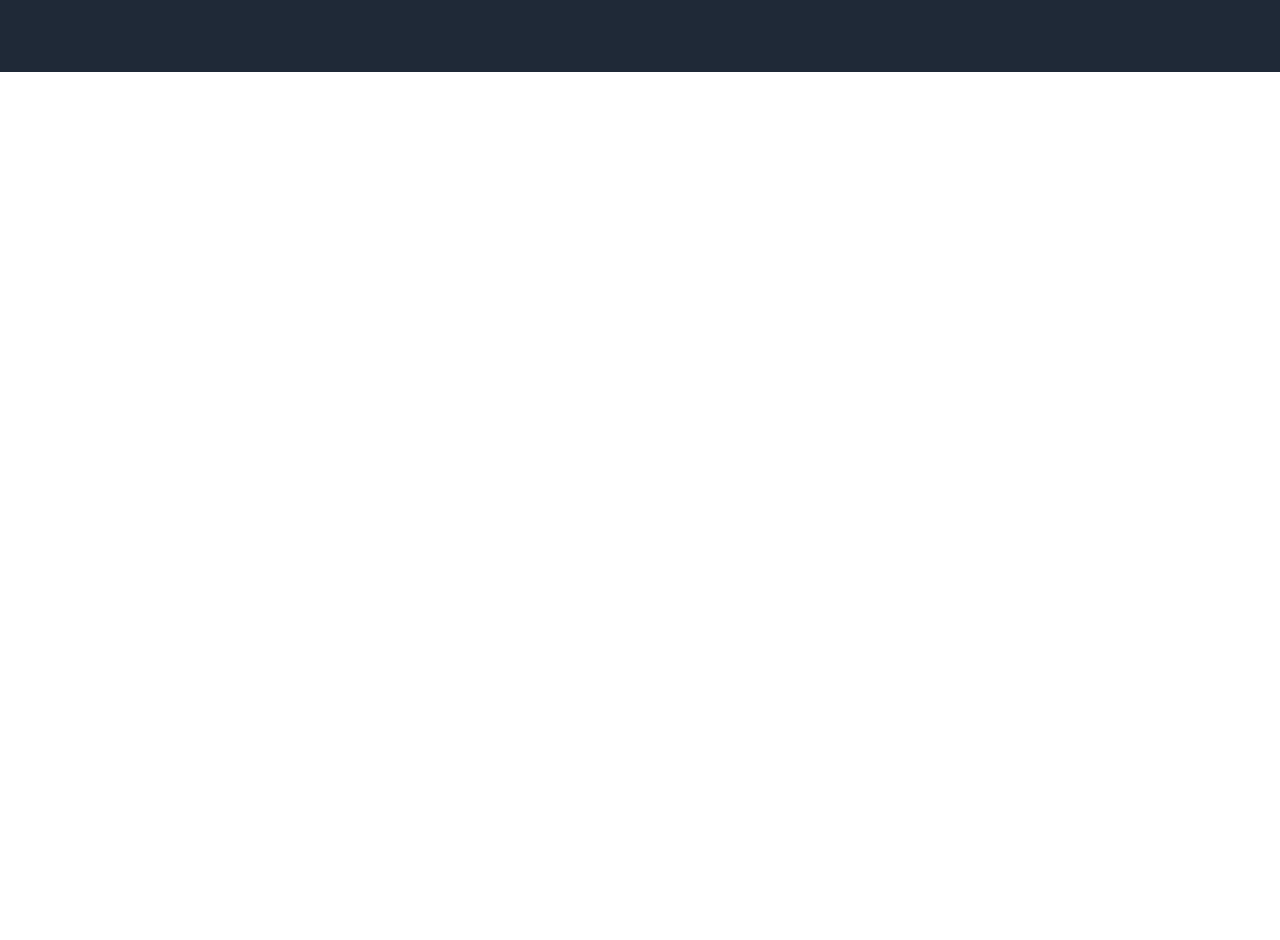
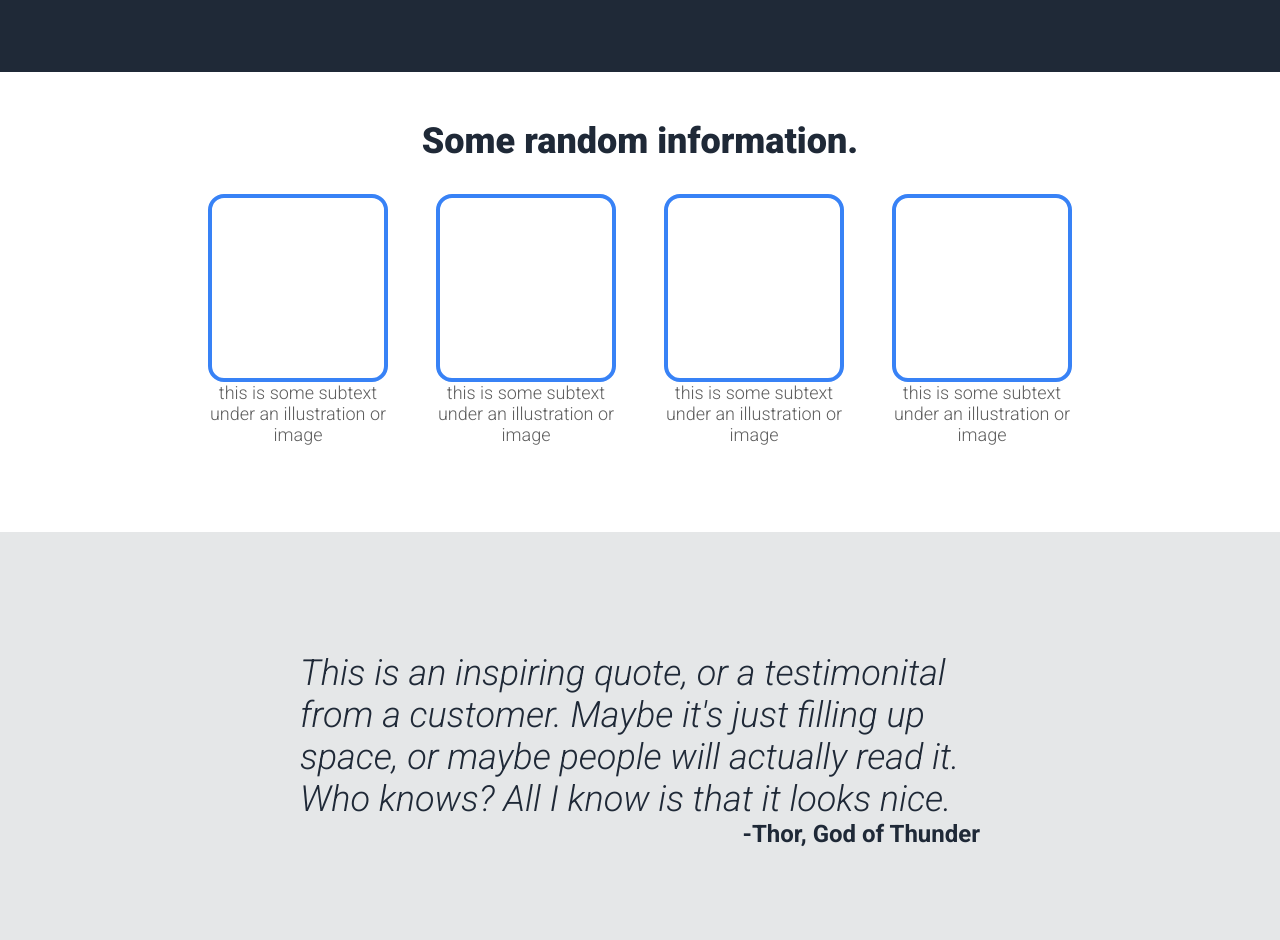
Before and after one commit to humanbowlingpin/landing-page, a plain HTML site: page index.html in a window 1280 px wide. Shown: the part 404-1344 px from the top of the page. Before the commit the page ends 800 px from the top, so only its background shows below. Drawn offline with Linux system fonts and the light colour scheme.

Commit message:
add random information page and quote

```diff
--- a/index.html
+++ b/index.html
@@ -22,7 +22,8 @@
             <div class="hero-content">
                 <div class="hero-text">
                     <div class="hero-main-text">This website is awesome</div>
-                    <div class="hero-small-text">This website has some subtext that goes here under the main title. It's a
+                    <div class="hero-small-text">This website has some subtext that goes here under the main title. It's
+                        a
                         smaller font and the color is lower contrast</div>
                     <button class="hero-signup">Sign up</button>
                 </div>
@@ -30,6 +31,31 @@
             </div>
         </div>
     </div>
+    <div class="random-info">
+        <div class="title">Some random information.</div>
+        <div class="illus-containers">
+            <div class="illus-container">
+                <div class="illus"></div>
+                <div class="subtext">this is some subtext under an illustration or image</div>
+            </div>
+            <div class="illus-container">
+                <div class="illus"></div>
+                <div class="subtext">this is some subtext under an illustration or image</div>
+            </div>
+            <div class="illus-container">
+                <div class="illus"></div>
+                <div class="subtext">this is some subtext under an illustration or image</div>
+            </div>
+            <div class="illus-container">
+                <div class="illus"></div>
+                <div class="subtext">this is some subtext under an illustration or image</div>
+            </div>
+        </div>
+    </div>
+    <div class="inspo-quote">
+        <div class="quote">This is an inspiring quote, or a testimonital from a customer. Maybe it's just filling up space, or maybe people will actually read it. Who knows? All I know is that it looks nice.</div>
+        <div class="quote-sayer">-Thor, God of Thunder</div>
+    </div>
 </body>
 
 </html>
--- a/style.css
+++ b/style.css
@@ -73,3 +73,54 @@ a, .hero-small-text {
     flex-direction: column;
     gap: 20px;
 }
+
+.random-info {
+    display: flex;
+    align-items: center;
+    flex-direction: column;
+    width: 800px;
+    height: 460px;
+    margin: 0 auto;
+    gap: 32px;
+}
+.random-info .title {
+    color: #1f2937;
+    font-size: 36px;
+    font-weight: 800;
+    margin-top: 48px;
+}
+.illus-containers {
+    display: flex;
+    gap: 48px;
+}
+.illus-container {
+    width: 180px;
+    text-align: center;
+}
+.illus {
+    border: 4px solid #3882f6;
+    border-radius: 16px;
+    height: 180px;
+}
+.subtext {
+    font-size: 18px;
+    font-weight: 300;
+    color: #5e5e5e;
+}
+
+.inspo-quote {
+    background-color: #e5e7e8;
+    color: #1f2937;
+    padding: 120px 300px;
+}
+.quote {
+    font-size: 36px;
+    font-weight: 300;
+    font-style: italic;
+}
+.quote-sayer {
+    font-size: 24px;
+    font-weight: bold;
+    font-style: normal;
+    float: right;
+}
```
